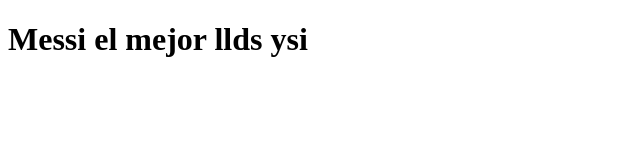
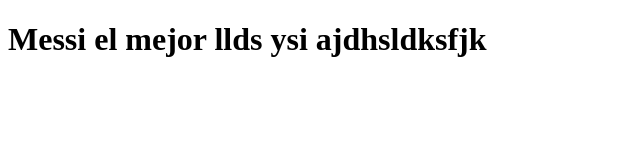
Before and after one commit to LuisFC510/proyectoAEWVet, a plain HTML site: page ejemplo.html in a window 1280 px wide. Shown: the whole page, without its empty margins (0-640 px from the left). Drawn offline with Linux system fonts and the light colour scheme.

Commit message:
prueba tres

```diff
--- a/ejemplo.html
+++ b/ejemplo.html
@@ -9,7 +9,7 @@
     <body>
         <h1>
             Messi el mejor llds
-            ysi
+            ysi ajdhsldksfjk
 
         </h1>
     </body>
```
